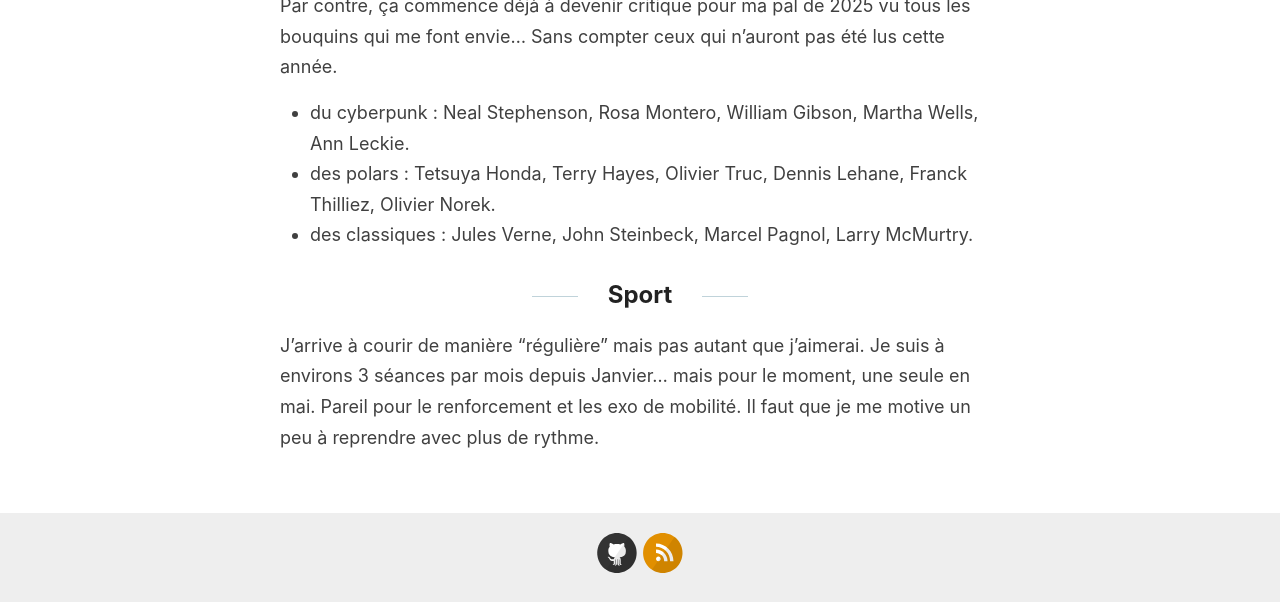
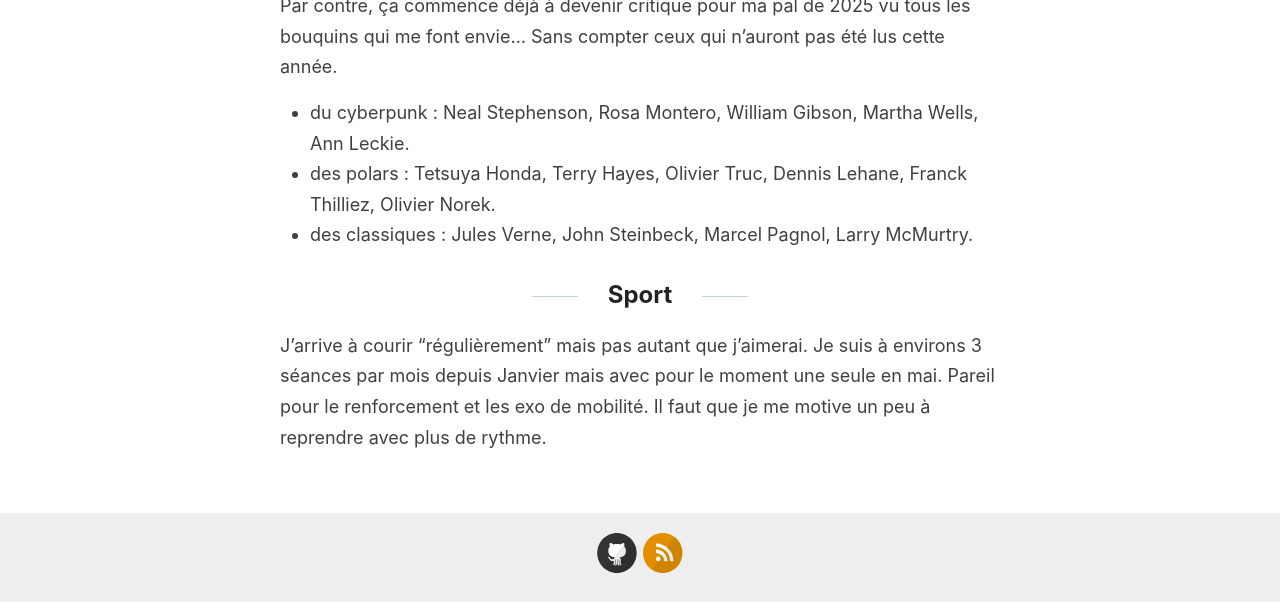
Before and after one commit to homeostasie/bouquins, a Jekyll site: the page built from _posts/2024-05-20-fourre-tout-mai-2024.md, in a window 1280 px wide and 900 px high, scrolled down 1271 px, cut to the strip 297-900 px from the top of the window. Built offline with Jekyll 4.4.1, drawn with Linux system fonts in a browser that asks for light colours.

Commit message:
construction phrase et para pour sport

```diff
--- a/_posts/2024-05-20-fourre-tout-mai-2024.md
+++ b/_posts/2024-05-20-fourre-tout-mai-2024.md
@@ -38,5 +38,4 @@ Par contre, ça commence déjà à devenir critique pour ma pal de 2025 vu tous
 
 ## Sport
 
-J'arrive à courir de manière "régulière" mais pas autant que j'aimerai. Je suis à environs 3 séances par mois depuis Janvier... mais pour le moment, une seule en mai.
-Pareil pour le renforcement et les exo de mobilité. Il faut que je me motive un peu à reprendre avec plus de rythme.
+J'arrive à courir "régulièrement" mais pas autant que j'aimerai. Je suis à environs 3 séances par mois depuis Janvier mais avec pour le moment une seule en mai. Pareil pour le renforcement et les exo de mobilité. Il faut que je me motive un peu à reprendre avec plus de rythme.
```
